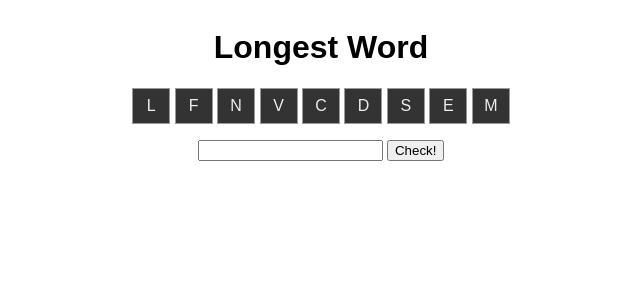
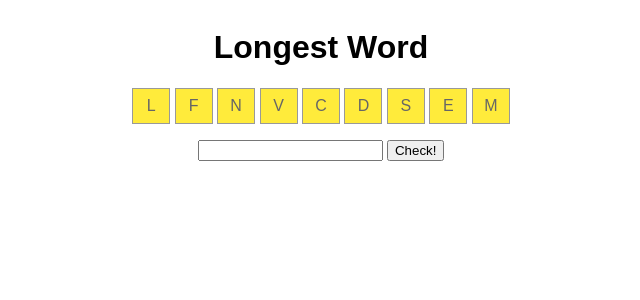
Before and after one commit to damienmirguet/longest-word, a Flask app: page / in a window 1280 px wide. Shown: the top 300 px of the page, without its empty margins (319-959 px from the left). Run offline with Flask 2, Linux system fonts and the light colour scheme.

Commit message:
Change letter grid background-color to yellow

```diff
--- a/static/style.css
+++ b/static/style.css
@@ -24,3 +24,10 @@ body {
 .invalid {
   color: red;
 }
+/* static/style.css */
+/* [...] */
+.letter {
+  /* [...] */
+  background-color: #FFEB3B;
+  color: #666;
+}
```
